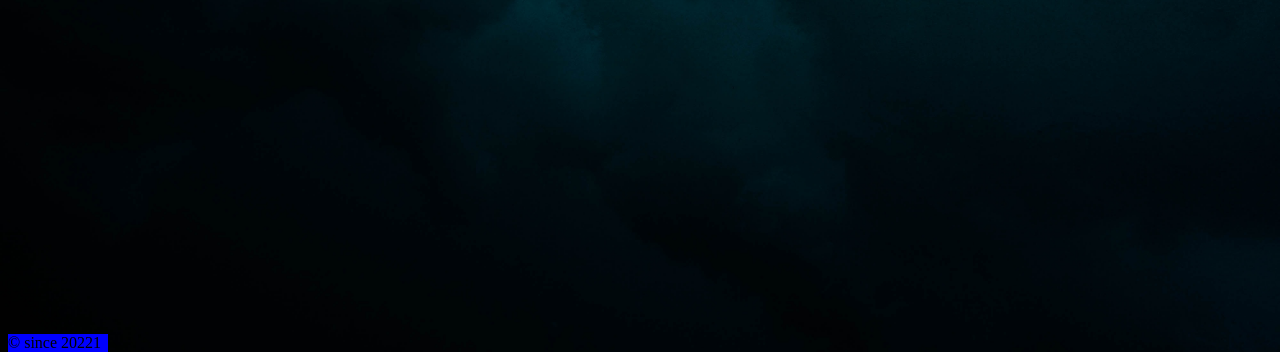
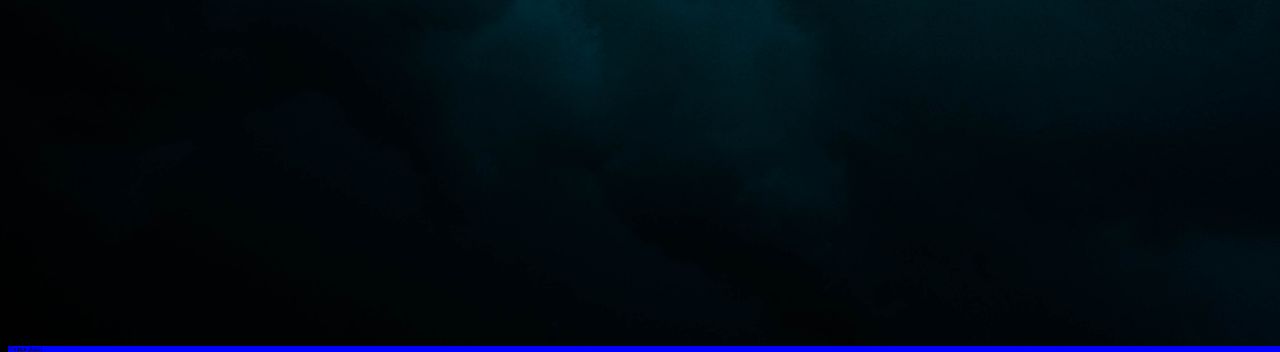
Before and after one commit to sidhikdevil/juices, a plain HTML site: page index.html in a window 1280 px wide. Shown: the part 448-800 px from the top of the page. Drawn offline with Linux system fonts and the light colour scheme.

Commit message:
Update ram.css

```diff
--- a/ram.css
+++ b/ram.css
@@ -40,6 +40,7 @@ ul{
 div{
 	position:fixed;
 	bottom:0;
-	width:100px;
+	width:100%;
+	font-size:20%;
 	background-color:blue;
 }
```
